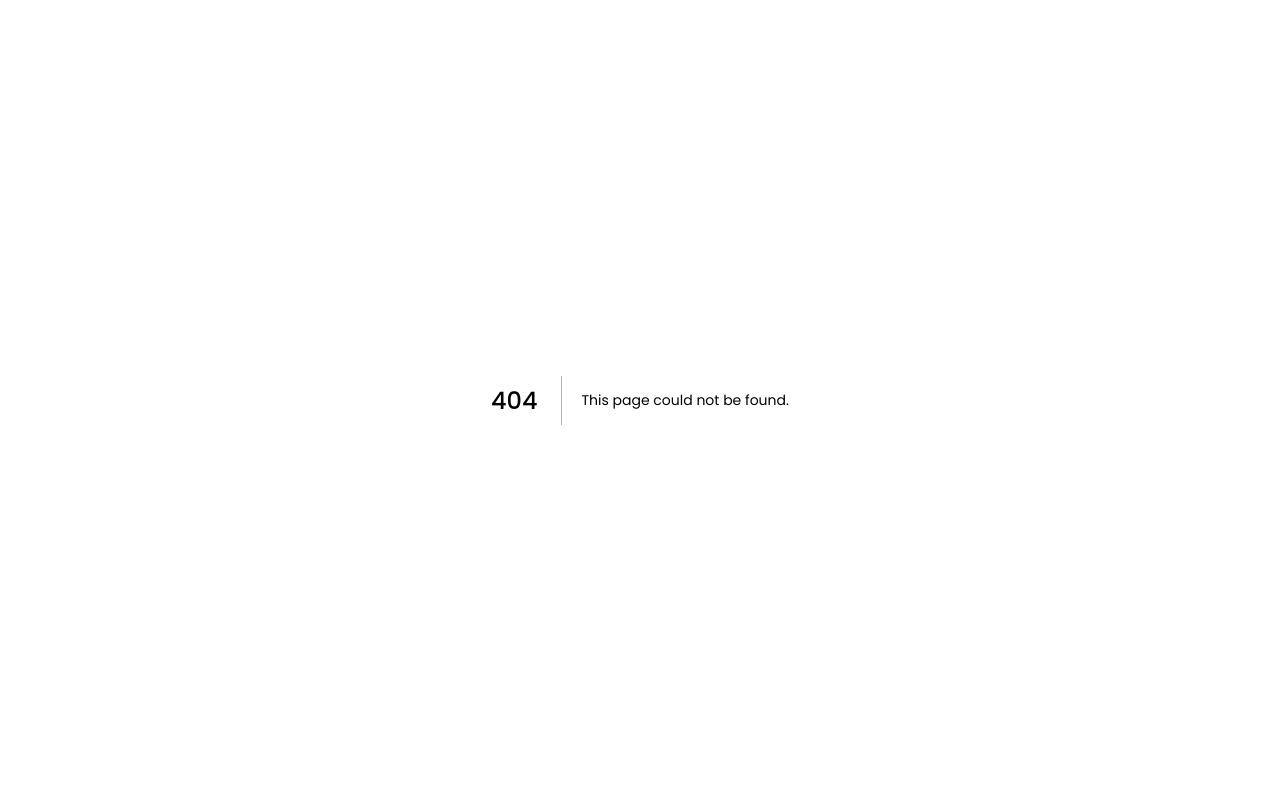
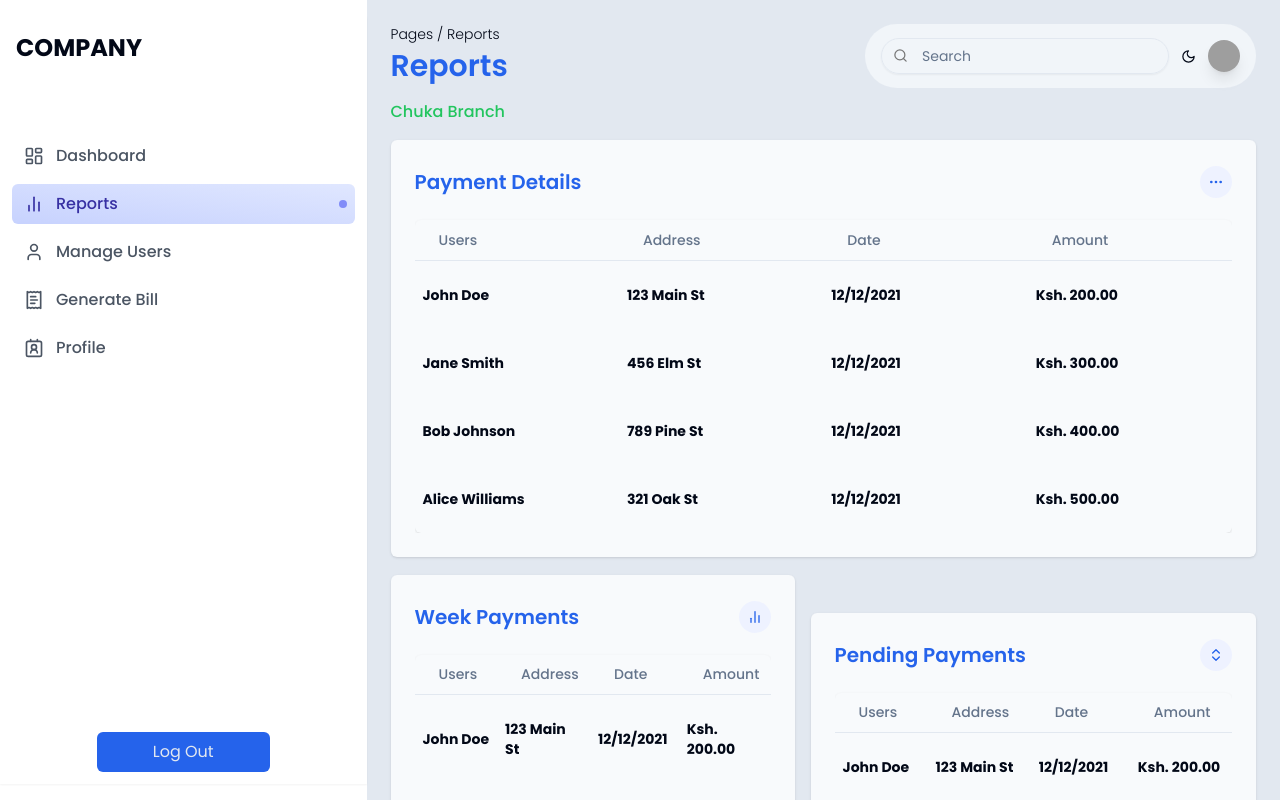
Before and after one commit to deluxesande/nextjs-ems-dashboard, a Next.js app: page /reports in a window 1280 px wide. Before the commit this address had no page. Shown: the top 800 px of the page. Built offline with nearby package versions, Linux system fonts and the light colour scheme; grey boxes are pictures that could not be loaded.

Commit message:
(Add): sticky scrolling and reports page

```diff
--- a/components/BillTable/index.tsx
+++ b/components/BillTable/index.tsx
@@ -16,8 +16,8 @@ const bills = [
         Units: 10,
         Date: "2022-01-01",
         DueDate: "2022-02-01",
-        DueAmount: "$200.00",
-        TotalAmount: "$250.00",
+        DueAmount: "200.00",
+        TotalAmount: "250.00",
     },
     {
         UID: "UID002",
@@ -27,8 +27,8 @@ const bills = [
         Units: 15,
         Date: "2022-01-15",
         DueDate: "2022-02-15",
-        DueAmount: "$300.00",
-        TotalAmount: "$350.00",
+        DueAmount: "300.00",
+        TotalAmount: "350.00",
     },
     {
         UID: "UID003",
@@ -38,8 +38,8 @@ const bills = [
         Units: 20,
         Date: "2022-01-20",
         DueDate: "2022-02-20",
-        DueAmount: "$400.00",
-        TotalAmount: "$450.00",
+        DueAmount: "400.00",
+        TotalAmount: "450.00",
     },
     {
         UID: "UID004",
@@ -49,8 +49,8 @@ const bills = [
         Units: 25,
         Date: "2022-01-25",
         DueDate: "2022-02-25",
-        DueAmount: "$500.00",
-        TotalAmount: "$550.00",
+        DueAmount: "500.00",
+        TotalAmount: "550.00",
     },
 ];
 
@@ -95,10 +95,10 @@ export function BillTable() {
                             {bill.DueDate}
                         </TableCell>
                         <TableCell className="font-bold py-6 pl-6">
-                            {bill.DueAmount}
+                            Ksh. {bill.DueAmount}
                         </TableCell>
                         <TableCell className="font-bold py-6 pl-6">
-                            {bill.TotalAmount}
+                            Ksh. {bill.TotalAmount}
                         </TableCell>
                     </TableRow>
                 ))}
--- /dev/null
+++ b/components/PaymentTable/index.tsx
@@ -0,0 +1,83 @@
+import {
+    Table,
+    TableBody,
+    TableCell,
+    TableHead,
+    TableHeader,
+    TableRow,
+} from "@/components/ui/table";
+
+import { MoreHorizontal } from "lucide-react";
+
+const users = [
+    {
+        Name: "John Doe",
+        Address: "123 Main St",
+        Date: "12/12/2021",
+        Amount: "200.00",
+    },
+    {
+        Name: "Jane Smith",
+        Address: "456 Elm St",
+        Date: "12/12/2021",
+        Amount: "300.00",
+    },
+    {
+        Name: "Bob Johnson",
+        Address: "789 Pine St",
+        Date: "12/12/2021",
+        Amount: "400.00",
+    },
+    {
+        Name: "Alice Williams",
+        Address: "321 Oak St",
+        Date: "12/12/2021",
+        Amount: "500.00",
+    },
+];
+
+export function PaymentTable() {
+    return (
+        <>
+            <div className="p-6 bg-slate-50 shadow rounded-md">
+                <div className="flex justify-between items-center">
+                    <h1 className="text-primary font-semibold text-xl my-1">
+                        Payment Details
+                    </h1>
+                    <MoreHorizontal
+                        className="text-primary w-8 h-8 p-2 cursor-pointer rounded-full bg-indigo-50"
+                        size={20}
+                    />
+                </div>
+                <Table className="bg-slate-50 shadow rounded-md mt-5 p-6">
+                    <TableHeader className="pr-6">
+                        <TableRow>
+                            <TableHead className="pl-6">Users</TableHead>
+                            <TableHead className="pl-6">Address</TableHead>
+                            <TableHead className="pl-6">Date</TableHead>
+                            <TableHead className="pl-6">Amount</TableHead>
+                        </TableRow>
+                    </TableHeader>
+                    <TableBody>
+                        {users.map((user, index) => (
+                            <TableRow key={index} className="border-none">
+                                <TableCell className="font-bold py-6 w-1/6">
+                                    {user.Name}
+                                </TableCell>
+                                <TableCell className="font-bold py-6 w-1/6">
+                                    {user.Address}
+                                </TableCell>
+                                <TableCell className="font-bold py-6 w-1/6">
+                                    {user.Date}
+                                </TableCell>
+                                <TableCell className="font-bold py-6 w-1/6">
+                                    Ksh. {user.Amount}
+                                </TableCell>
+                            </TableRow>
+                        ))}
+                    </TableBody>
+                </Table>
+            </div>
+        </>
+    );
+}
--- /dev/null
+++ b/components/PendingPayment/index.tsx
@@ -0,0 +1,83 @@
+import {
+    Table,
+    TableBody,
+    TableCell,
+    TableHead,
+    TableHeader,
+    TableRow,
+} from "@/components/ui/table";
+
+import { ChevronsUpDown } from "lucide-react";
+
+const users = [
+    {
+        Name: "John Doe",
+        Address: "123 Main St",
+        Date: "12/12/2021",
+        Amount: "200.00",
+    },
+    {
+        Name: "Jane Smith",
+        Address: "456 Elm St",
+        Date: "12/12/2021",
+        Amount: "300.00",
+    },
+    {
+        Name: "Bob Johnson",
+        Address: "789 Pine St",
+        Date: "12/12/2021",
+        Amount: "400.00",
+    },
+    {
+        Name: "Alice Williams",
+        Address: "321 Oak St",
+        Date: "12/12/2021",
+        Amount: "500.00",
+    },
+];
+
+export function PendingPayment() {
+    return (
+        <>
+            <div className="p-6 bg-slate-50 shadow rounded-md mt-14">
+                <div className="flex justify-between items-center">
+                    <h1 className="text-primary font-semibold text-xl my-1">
+                        Pending Payments
+                    </h1>
+                    <ChevronsUpDown
+                        className="text-primary w-8 h-8 p-2 cursor-pointer rounded-full bg-indigo-50"
+                        size={20}
+                    />
+                </div>
+                <Table className="bg-slate-50 shadow rounded-md mt-5 p-6">
+                    <TableHeader className="pr-6">
+                        <TableRow>
+                            <TableHead className="pl-6">Users</TableHead>
+                            <TableHead className="pl-6">Address</TableHead>
+                            <TableHead className="pl-6">Date</TableHead>
+                            <TableHead className="pl-6">Amount</TableHead>
+                        </TableRow>
+                    </TableHeader>
+                    <TableBody>
+                        {users.map((user, index) => (
+                            <TableRow key={index} className="border-none">
+                                <TableCell className="font-bold py-6 w-1/6">
+                                    {user.Name}
+                                </TableCell>
+                                <TableCell className="font-bold py-6 w-1/6">
+                                    {user.Address}
+                                </TableCell>
+                                <TableCell className="font-bold py-6 w-1/6">
+                                    {user.Date}
+                                </TableCell>
+                                <TableCell className="font-bold py-6 w-1/6">
+                                    Ksh. {user.Amount}
+                                </TableCell>
+                            </TableRow>
+                        ))}
+                    </TableBody>
+                </Table>
+            </div>
+        </>
+    );
+}
--- a/components/SideMenu/index.tsx
+++ b/components/SideMenu/index.tsx
@@ -9,7 +9,7 @@ const SideMenu = ({ children }: any) => {
     const router = useRouter();
 
     return (
-        <aside className="h-screen py-4 w-96">
+        <aside className="h-screen py-4 w-96 sticky top-0">
             <nav className="h-full flex flex-col bg-white shadow-sm">
                 <div className="p-4 pb-2 flex justify-between items-center">
                     <h1
--- a/components/SideMenuLayout/index.tsx
+++ b/components/SideMenuLayout/index.tsx
@@ -36,6 +36,7 @@ const SideMenuLayout: React.FC<{
                     text="Reports"
                     active={page === "Reports"}
                     alert={page === "Reports"}
+                    onClick={() => router.push("/reports")}
                 />
                 <SideMenuItem
                     icon={<User size={20} />}
--- a/components/UserTable/index.tsx
+++ b/components/UserTable/index.tsx
@@ -15,28 +15,28 @@ const users = [
         Name: "John Doe",
         Address: "123 Main St",
         SCNO: "SCNO001",
-        Amount: "$200.00",
+        Amount: "200.00",
     },
     {
         UID: "UID002",
         Name: "Jane Smith",
         Address: "456 Elm St",
         SCNO: "SCNO002",
-        Amount: "$300.00",
+        Amount: "300.00",
     },
     {
         UID: "UID003",
         Name: "Bob Johnson",
         Address: "789 Pine St",
         SCNO: "SCNO003",
-        Amount: "$400.00",
+        Amount: "400.00",
     },
     {
         UID: "UID004",
         Name: "Alice Williams",
         Address: "321 Oak St",
         SCNO: "SCNO004",
-        Amount: "$500.00",
+        Amount: "500.00",
     },
 ];
 
@@ -69,7 +69,7 @@ export function UserTable() {
                             {user.SCNO}
                         </TableCell>
                         <TableCell className="font-bold py-6 pl-6">
-                            {user.Amount}
+                            Ksh. {user.Amount}
                         </TableCell>
                         <TableCell className="font-bold py-6 pl-6 flex gap-2">
                             <FilePenLine
--- /dev/null
+++ b/components/WeekPaymentTable/index.tsx
@@ -0,0 +1,83 @@
+import {
+    Table,
+    TableBody,
+    TableCell,
+    TableHead,
+    TableHeader,
+    TableRow,
+} from "@/components/ui/table";
+
+import { BarChart2 } from "lucide-react";
+
+const users = [
+    {
+        Name: "John Doe",
+        Address: "123 Main St",
+        Date: "12/12/2021",
+        Amount: "200.00",
+    },
+    {
+        Name: "Jane Smith",
+        Address: "456 Elm St",
+        Date: "12/12/2021",
+        Amount: "300.00",
+    },
+    {
+        Name: "Bob Johnson",
+        Address: "789 Pine St",
+        Date: "12/12/2021",
+        Amount: "400.00",
+    },
+    {
+        Name: "Alice Williams",
+        Address: "321 Oak St",
+        Date: "12/12/2021",
+        Amount: "500.00",
+    },
+];
+
+export function WeekPaymentTable() {
+    return (
+        <>
+            <div className="p-6 bg-slate-50 shadow rounded-md flex-1">
+                <div className="flex justify-between items-center">
+                    <h1 className="text-primary font-semibold text-xl my-1">
+                        Week Payments
+                    </h1>
+                    <BarChart2
+                        className="text-primary w-8 h-8 p-2 cursor-pointer rounded-full bg-indigo-50"
+                        size={20}
+                    />
+                </div>
+                <Table className="bg-slate-50 shadow rounded-md mt-5 p-6">
+                    <TableHeader className="pr-6">
+                        <TableRow>
+                            <TableHead className="pl-6">Users</TableHead>
+                            <TableHead className="pl-6">Address</TableHead>
+                            <TableHead className="pl-6">Date</TableHead>
+                            <TableHead className="pl-6">Amount</TableHead>
+                        </TableRow>
+                    </TableHeader>
+                    <TableBody>
+                        {users.map((user, index) => (
+                            <TableRow key={index} className="border-none">
+                                <TableCell className="font-bold py-6 w-1/6">
+                                    {user.Name}
+                                </TableCell>
+                                <TableCell className="font-bold py-6 w-1/6">
+                                    {user.Address}
+                                </TableCell>
+                                <TableCell className="font-bold py-6 w-1/6">
+                                    {user.Date}
+                                </TableCell>
+                                <TableCell className="font-bold py-6 w-1/6">
+                                    Ksh. {user.Amount}
+                                </TableCell>
+                            </TableRow>
+                        ))}
+                    </TableBody>
+                </Table>
+            </div>
+        </>
+    );
+}
--- /dev/null
+++ b/pages/reports/index.tsx
@@ -0,0 +1,23 @@
+import { PaymentTable } from "@/components/PaymentTable";
+import { PendingPayment } from "@/components/PendingPayment";
+import SideMenuLayout from "@/components/SideMenuLayout";
+import { WeekPaymentTable } from "@/components/WeekPaymentTable";
+import Head from "next/head";
+import React from "react";
+
+const Reports = () => {
+    return (
+        <SideMenuLayout page="Reports" branch="Chuka">
+            <Head>
+                <title>EBS | Reports</title>
+            </Head>
+            <PaymentTable />
+            <div className="flex justify-between items-center gap-4">
+                <WeekPaymentTable />
+                <PendingPayment />
+            </div>
+        </SideMenuLayout>
+    );
+};
+
+export default Reports;
--- a/styles/globals.css
+++ b/styles/globals.css
@@ -57,6 +57,6 @@
     }
     body {
         @apply bg-background text-foreground;
-        overflow: hidden;
+        overflow-x: hidden;
     }
 }
```
